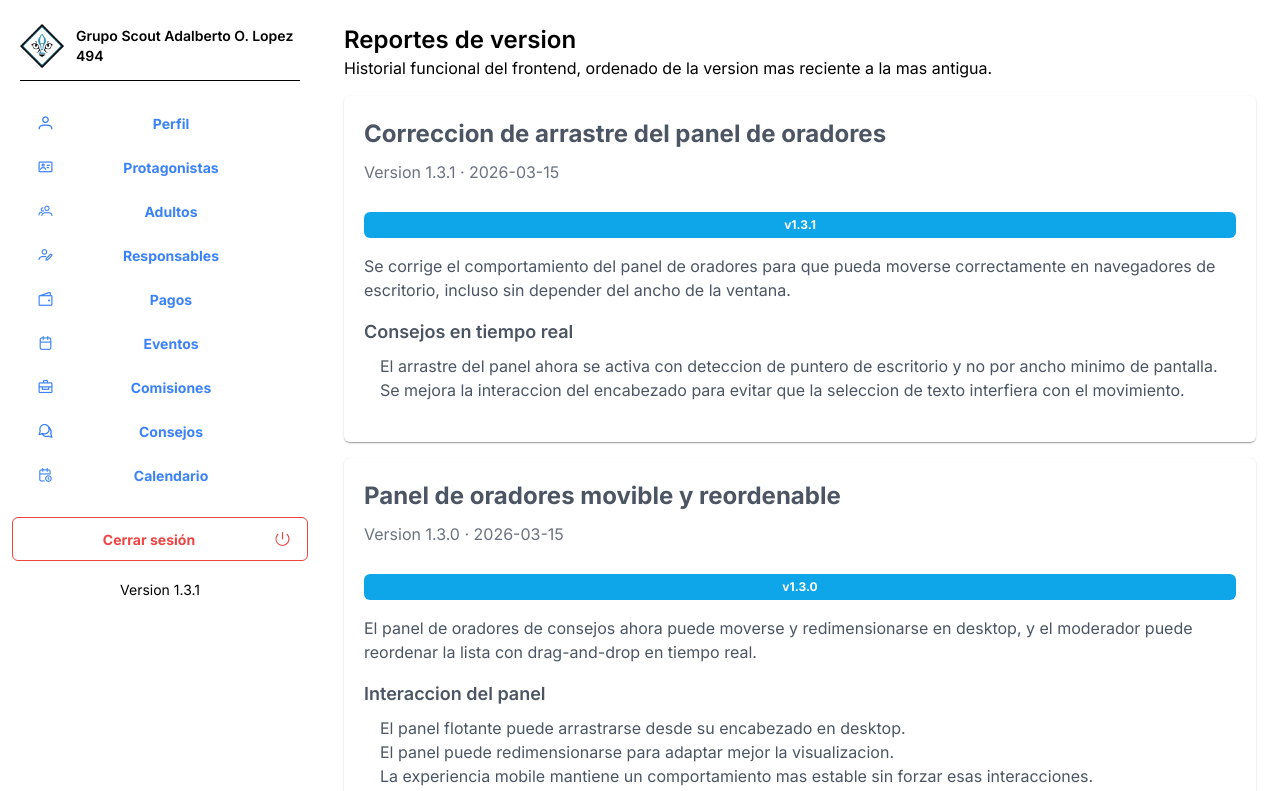
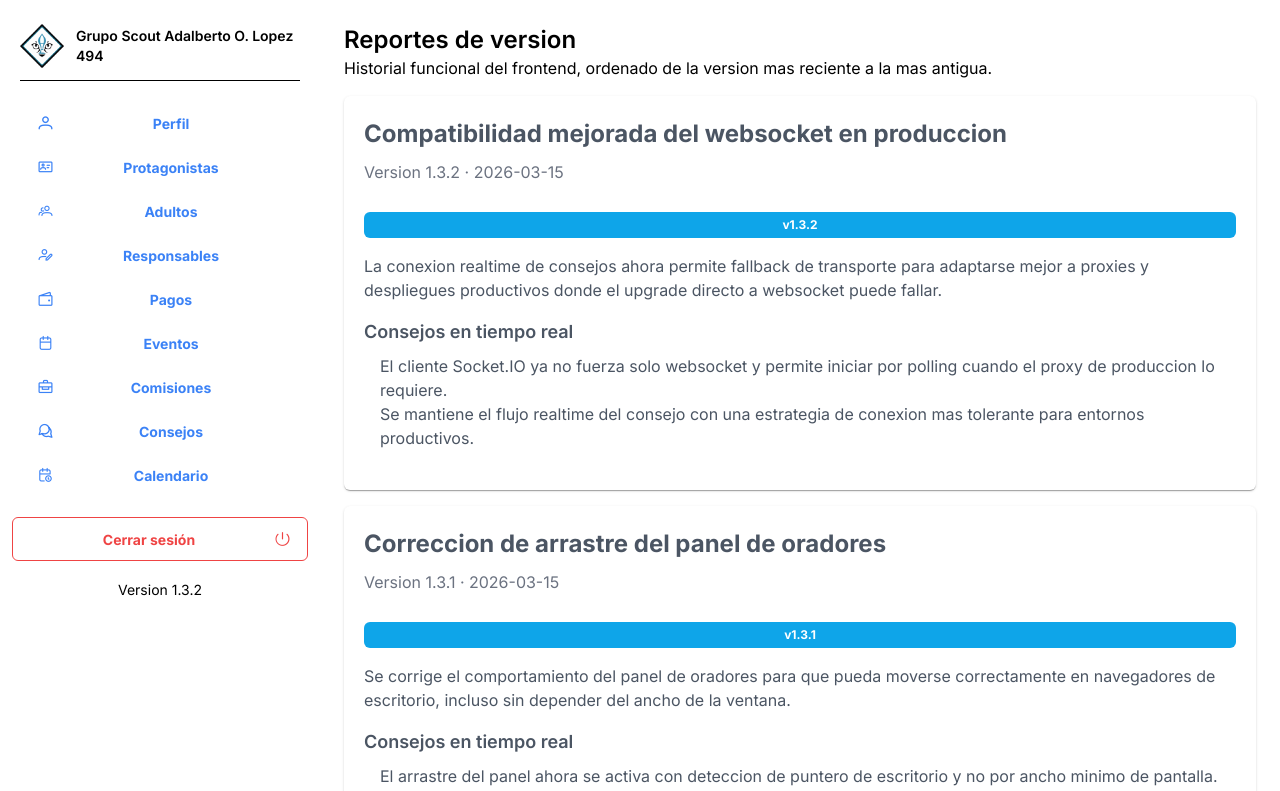
Before and after one commit to gabihakcba/front-sas, a Next.js app: page /dashboard/versiones in a window 1280 px wide. Shown: the top 791 px of the page. Built offline with nearby package versions, Linux system fonts and the light colour scheme; sample sign-in values are in the browser's storage.

Commit message:
fix websocket

```diff
--- a/package.json
+++ b/package.json
@@ -1,6 +1,6 @@
 {
   "name": "front-sas",
-  "version": "1.3.1",
+  "version": "1.3.2",
   "private": true,
   "scripts": {
     "dev": "next dev",
--- a/src/data/version-reports.ts
+++ b/src/data/version-reports.ts
@@ -12,6 +12,22 @@ export interface VersionReport {
 }
 
 export const versionReports: VersionReport[] = [
+  {
+    version: '1.3.2',
+    date: '2026-03-15',
+    title: 'Compatibilidad mejorada del websocket en produccion',
+    summary:
+      'La conexion realtime de consejos ahora permite fallback de transporte para adaptarse mejor a proxies y despliegues productivos donde el upgrade directo a websocket puede fallar.',
+    sections: [
+      {
+        title: 'Consejos en tiempo real',
+        items: [
+          'El cliente Socket.IO ya no fuerza solo websocket y permite iniciar por polling cuando el proxy de produccion lo requiere.',
+          'Se mantiene el flujo realtime del consejo con una estrategia de conexion mas tolerante para entornos productivos.',
+        ],
+      },
+    ],
+  },
   {
     version: '1.3.1',
     date: '2026-03-15',
--- a/src/hooks/useConsejoRealtime.ts
+++ b/src/hooks/useConsejoRealtime.ts
@@ -35,7 +35,8 @@ export function useConsejoRealtime({
     }
 
     const socket: Socket = io(`${getSocketBaseUrl()}/consejos`, {
-      transports: ['websocket'],
+      transports: ['polling', 'websocket'],
+      withCredentials: true,
       auth: {
         token,
         consejoId,
```
Also changed, not shown: 1 other file (tests, documents, lock files or other folders).
